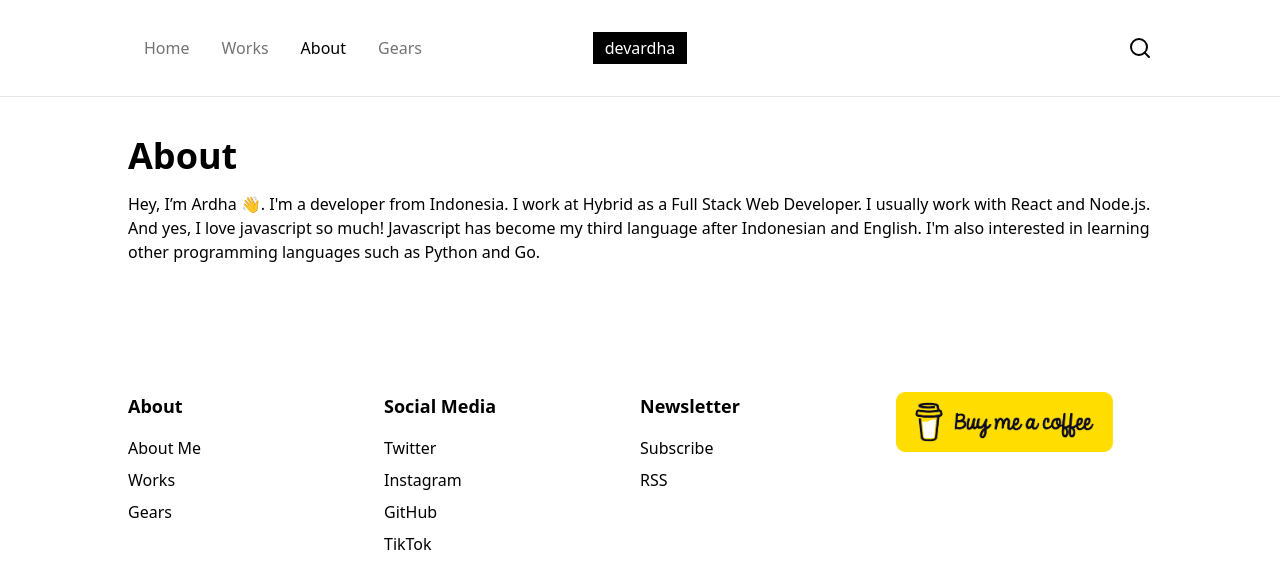
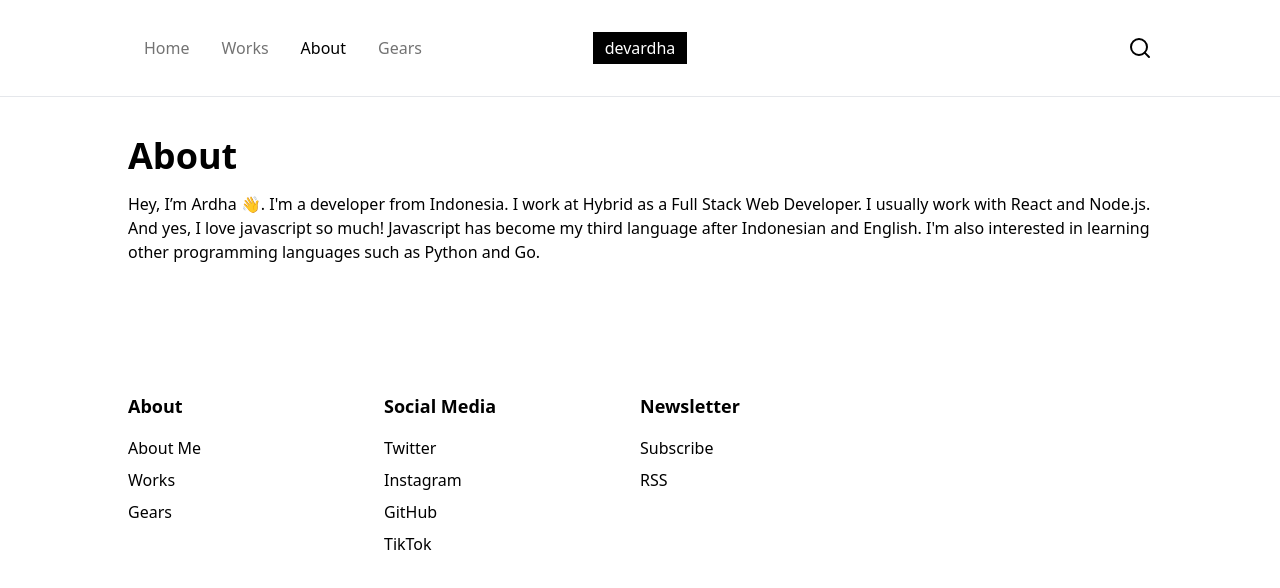
Before and after one commit to devardha/ardhadev, a Next.js app: page /about in a window 1280 px wide. Shown: the top 588 px of the page. Built offline with nearby package versions, Linux system fonts and the light colour scheme.

Commit message:
Update footer menu

```diff
--- a/components/Footer.tsx
+++ b/components/Footer.tsx
@@ -21,16 +21,6 @@ const Footer = () => {
 						</ul>
 					</div>
 				))}
-				<Link href="https://www.buymeacoffee.com/devardha">
-					<a>
-						<Image
-							src="/images/buy-me-a-coffe.png"
-							alt="Buy Me A Coffee"
-							height={60}
-							width={217}
-						/>
-					</a>
-				</Link>
 			</div>
 		</footer>
 	);
```
